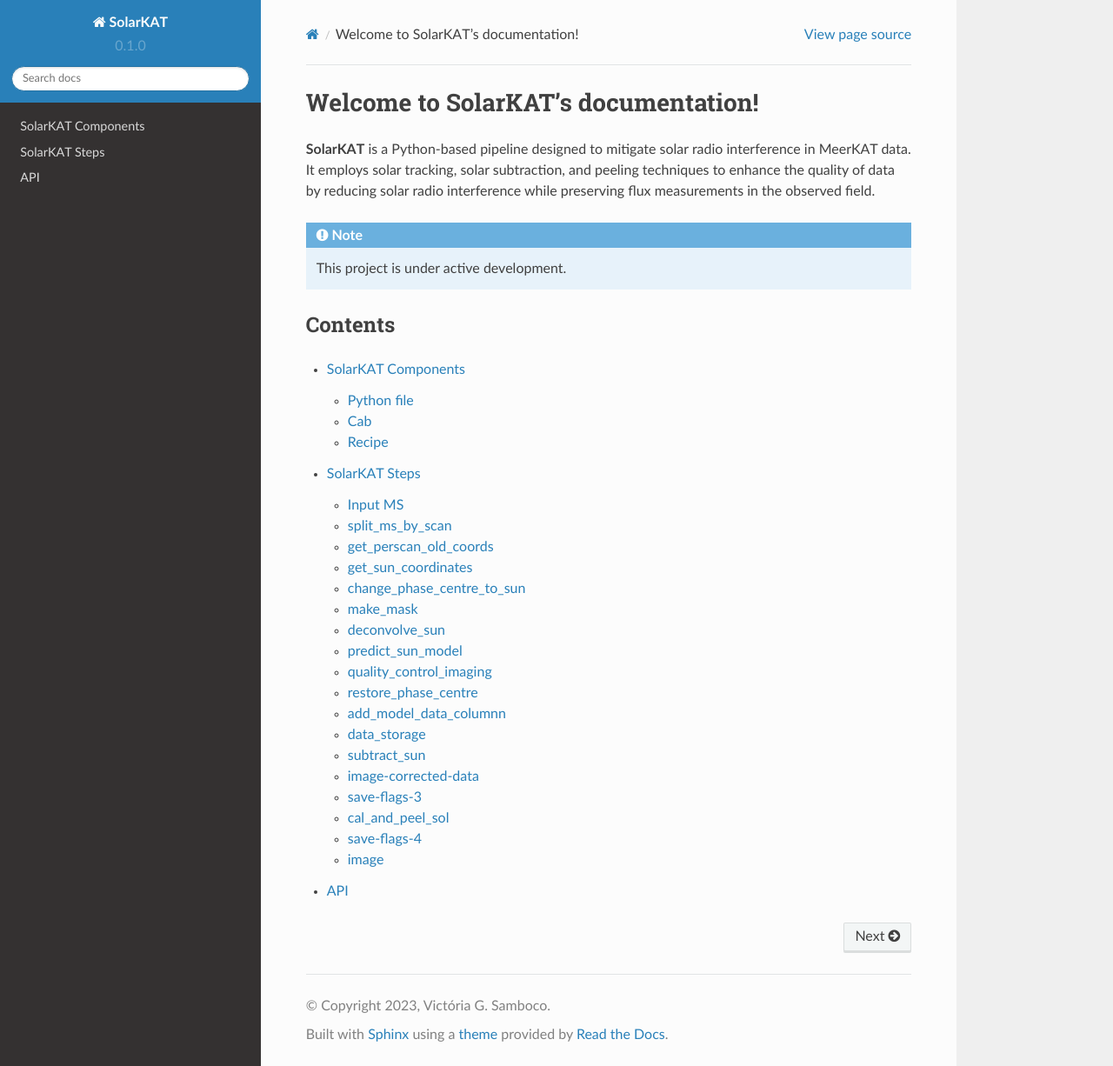
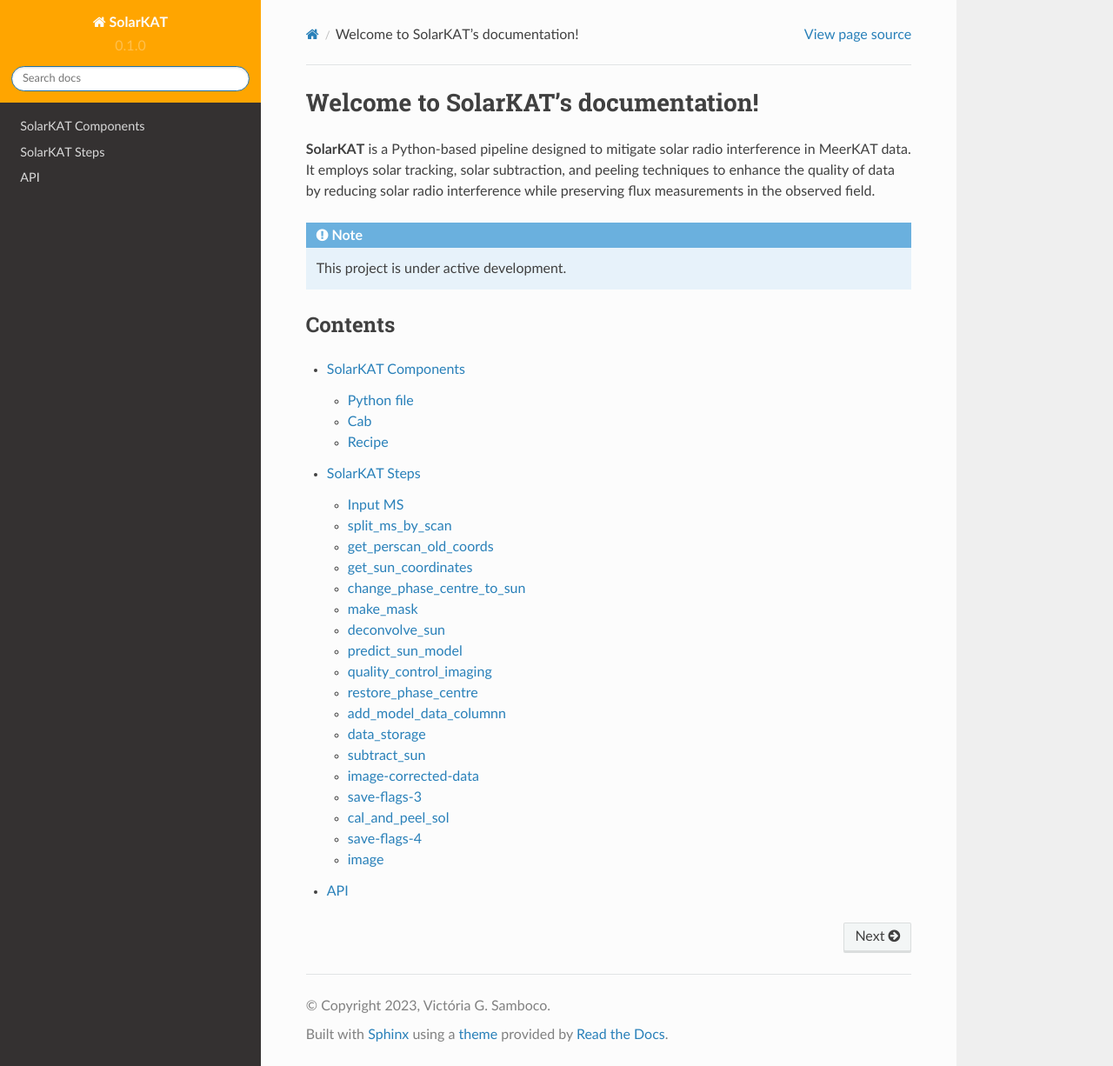
Before and after one commit to Victoria-Samboco/solarkat_docs, a Sphinx documentation site: the page built from docs/source/index.rst, in a window 1280 px wide and 1226 px high. Shown: the whole window at 87% size. Built offline with Sphinx 7.4.7 and the Read the Docs theme 2.0.0, drawn with Linux system fonts in a browser that asks for light colours; pages that are not in the unit, such as notebooks, are missing from menus.

Commit message:
Merge remote changes

```diff
--- a/docs/source/conf.py
+++ b/docs/source/conf.py
@@ -31,5 +31,11 @@
 
 html_theme = 'sphinx_rtd_theme'
 
+# Add this line to set the theme options
+html_theme_options = {
+   'style_nav_header_background': '#FFA500', # Orange
+   'logo_link': 'https://yourwebsite.com',
+}
+
 # -- Options for EPUB output
 epub_show_urls = 'footnote'
```
